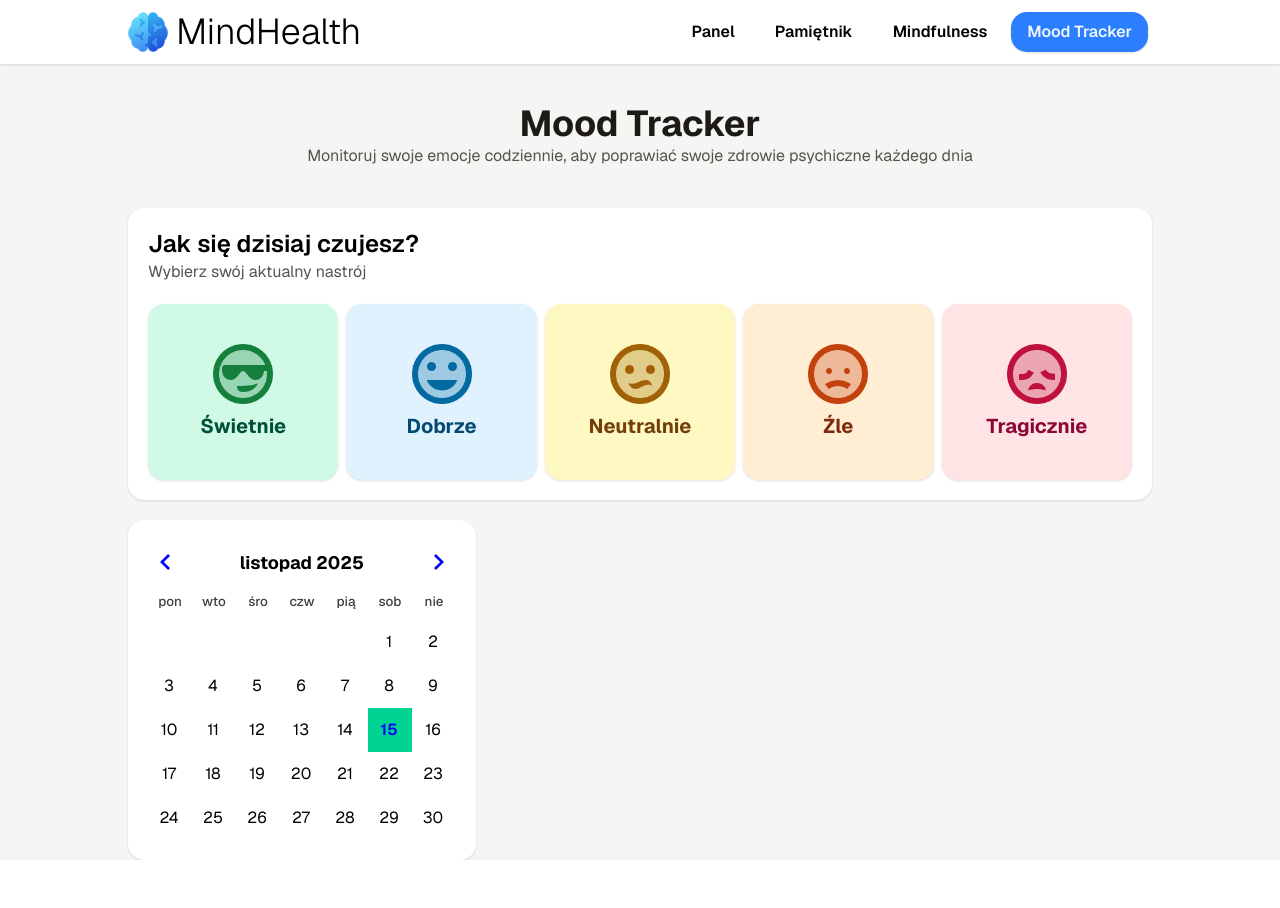
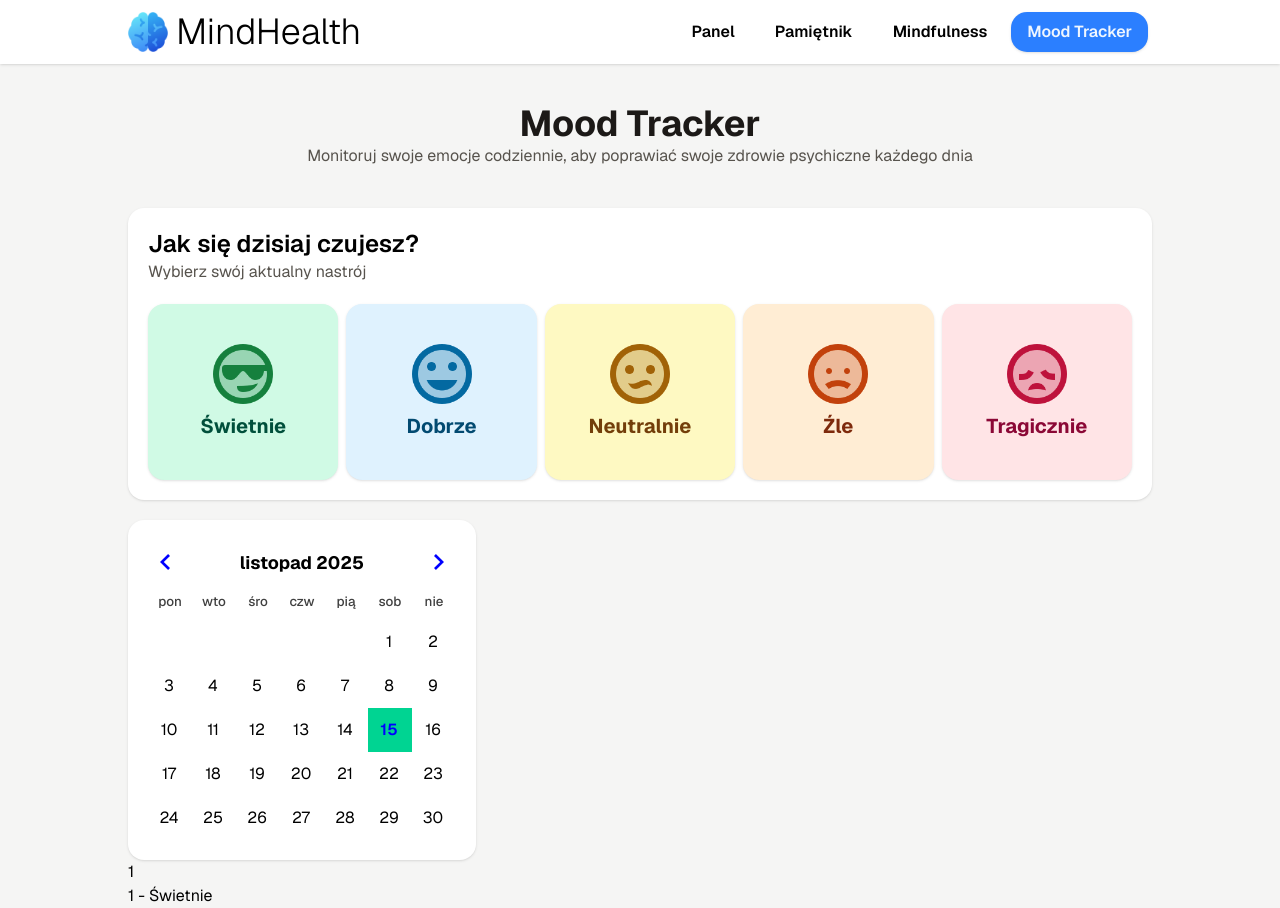
Before and after one commit to OKE225/MindHealth, a React (Vite) app in the folder client/: page /application/mood-tracker in a window 1280 px wide. Both pictures are taken after a click on the element "Świetnie". Before the commit the page ends 860 px from the top, so only its background shows below. Built offline with nearby package versions, Linux system fonts and the light colour scheme.

Commit message:
Add mood statistics

```diff
--- /dev/null
+++ b/client/src/components/MoodStatistics.tsx
@@ -0,0 +1,69 @@
+interface MoodEntry {
+  date: string;
+  mood: string;
+}
+
+const MoodStatistics = () => {
+  const storedMoods = localStorage.getItem("moods");
+  if (!storedMoods) return 0;
+
+  const parseMoods = JSON.parse(storedMoods);
+
+  const calculateStreak = () => {
+    const sortedMoods = parseMoods.sort(
+      (a: MoodEntry, b: MoodEntry) =>
+        new Date(b.date).getTime() - new Date(a.date).getTime()
+    );
+
+    let streak = 0;
+    const currentDate = new Date();
+
+    for (const entry of sortedMoods) {
+      const expectedDate = currentDate.toISOString().substring(0, 10);
+
+      if (entry.date === expectedDate) {
+        streak++;
+        currentDate.setDate(currentDate.getDate() - 1);
+      } else if (entry.date < expectedDate) {
+        break;
+      }
+    }
+
+    return streak;
+  };
+
+  const calculateMostFrequentMood = () => {
+    const moodsCount: { [key: string]: number } = {};
+
+    parseMoods.forEach(({ mood }: MoodEntry) => {
+      moodsCount[mood] = (moodsCount[mood] || 0) + 1;
+    });
+
+    let maxMood: string = "";
+    let maxCount: number = 0;
+
+    for (const mood in moodsCount) {
+      if (moodsCount[mood] > maxCount) {
+        maxCount = moodsCount[mood];
+        maxMood = mood;
+      }
+    }
+
+    return { moodName: maxMood, count: maxCount };
+  };
+
+  const streak = calculateStreak();
+  const mostFrequentMood = calculateMostFrequentMood();
+
+  return (
+    <div>
+      <p>{streak}</p>
+      <p>
+        {mostFrequentMood.count} - {mostFrequentMood.moodName}
+      </p>
+      {/* Najwięcej razy czułeś się np. Źle - przez np 3 dni */}
+    </div>
+  );
+};
+
+export default MoodStatistics;
--- a/client/src/pages/MoodTrackerPage.tsx
+++ b/client/src/pages/MoodTrackerPage.tsx
@@ -1,4 +1,5 @@
 import CalendarMood from "../components/CalendarMood";
+import MoodStatistics from "../components/MoodStatistics";
 import MoodTrackerHeaders from "../components/MoodTrackerHeaders";
 import NavbarWithLinks from "../components/NavbarWithLinks";
 import SelectYourMood from "../components/SelectYourMood";
@@ -12,6 +13,7 @@ const MoodTrackerPage = () => {
         <MoodTrackerHeaders />
         <SelectYourMood />
         <CalendarMood />
+        <MoodStatistics />
       </main>
     </div>
   );
```
